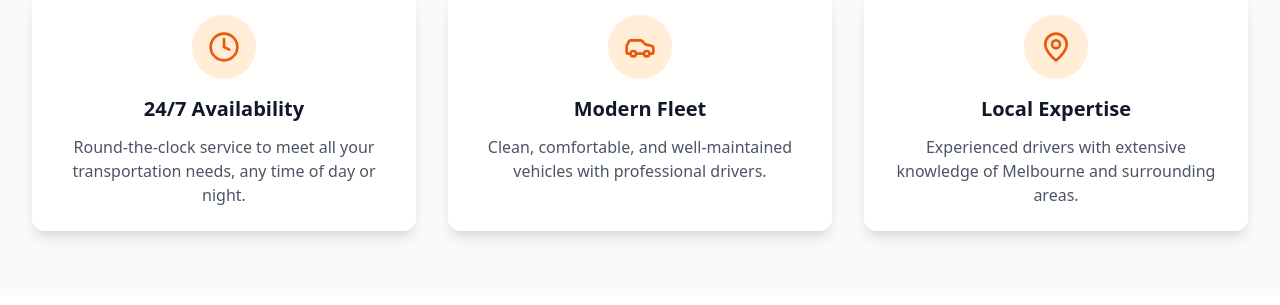
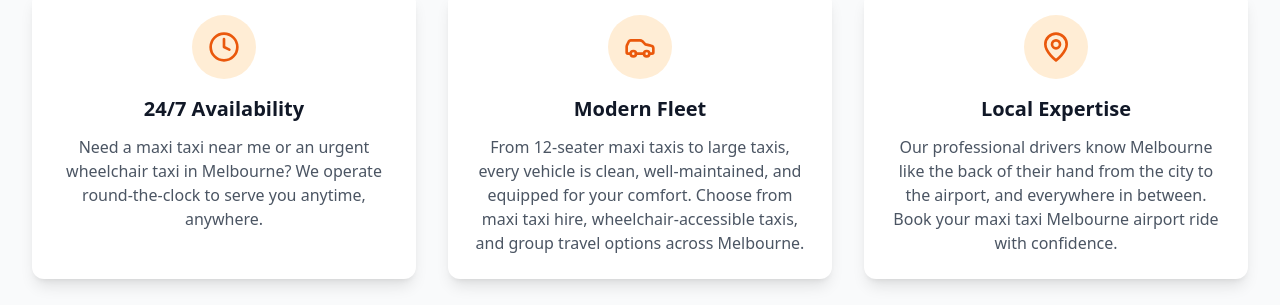
Before and after one commit to study24australia/maxi-cab, a React (Vite) app: page / in a window 1280 px wide. Shown: the part 1240-1545 px from the top of the page. Built offline with nearby package versions, Linux system fonts and the light colour scheme.

Commit message:
Updated Home.tsx

```diff
--- a/src/pages/Home.tsx
+++ b/src/pages/Home.tsx
@@ -12,17 +12,17 @@ const Home: React.FC<HomeProps> = ({ onBookNow }) => {
     {
       icon: Clock,
       title: '24/7 Availability',
-      description: 'Round-the-clock service to meet all your transportation needs, any time of day or night.'
+      description: 'Need a maxi taxi near me or an urgent wheelchair taxi in Melbourne? We operate round-the-clock to serve you anytime, anywhere.'
     },
     {
       icon: Car,
       title: 'Modern Fleet',
-      description: 'Clean, comfortable, and well-maintained vehicles with professional drivers.'
+      description: 'From 12-seater maxi taxis to large taxis, every vehicle is clean, well-maintained, and equipped for your comfort. Choose from maxi taxi hire, wheelchair-accessible taxis, and group travel options across Melbourne.'
     },
     {
       icon: MapPin,
       title: 'Local Expertise',
-      description: 'Experienced drivers with extensive knowledge of Melbourne and surrounding areas.'
+      description: 'Our professional drivers know Melbourne like the back of their hand from the city to the airport, and everywhere in between. Book your maxi taxi Melbourne airport ride with confidence.'
     }
   ];
 
```
